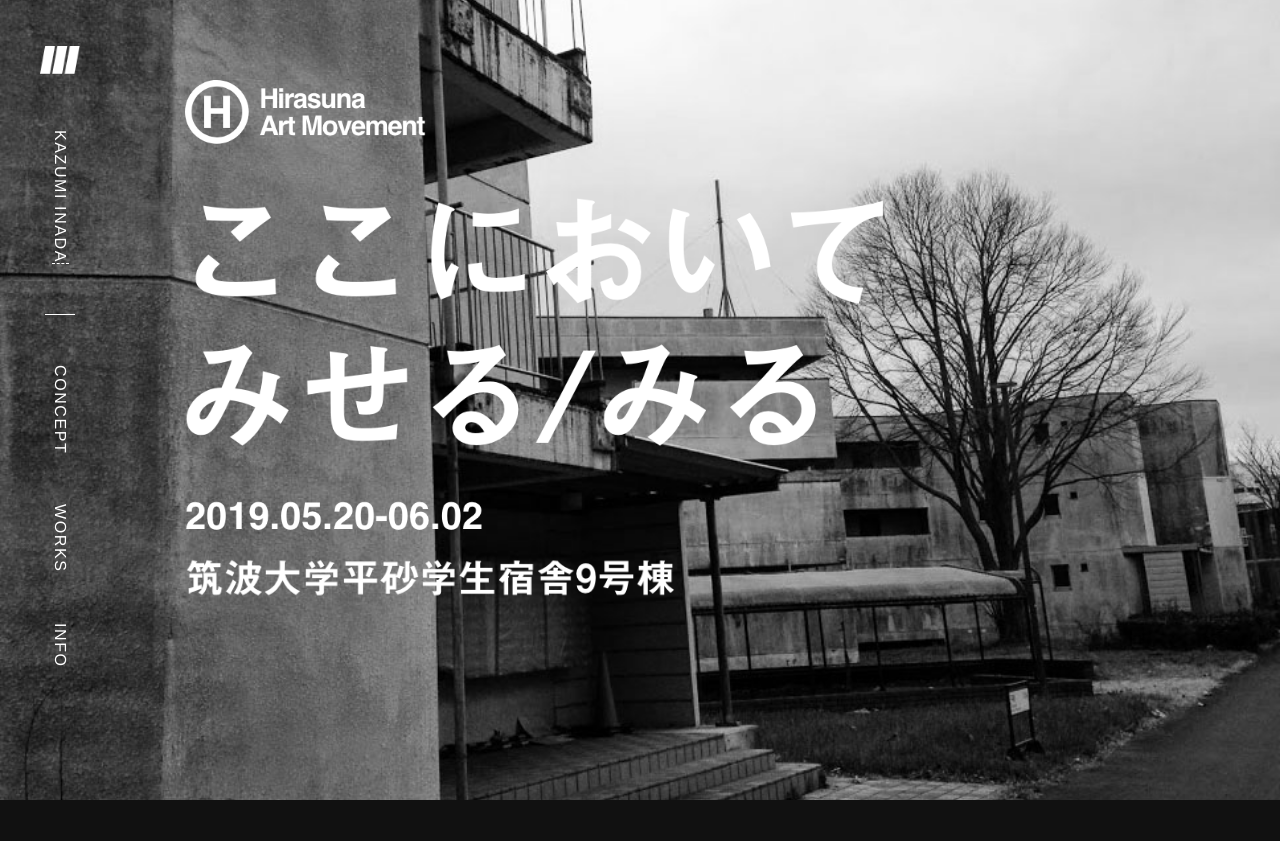
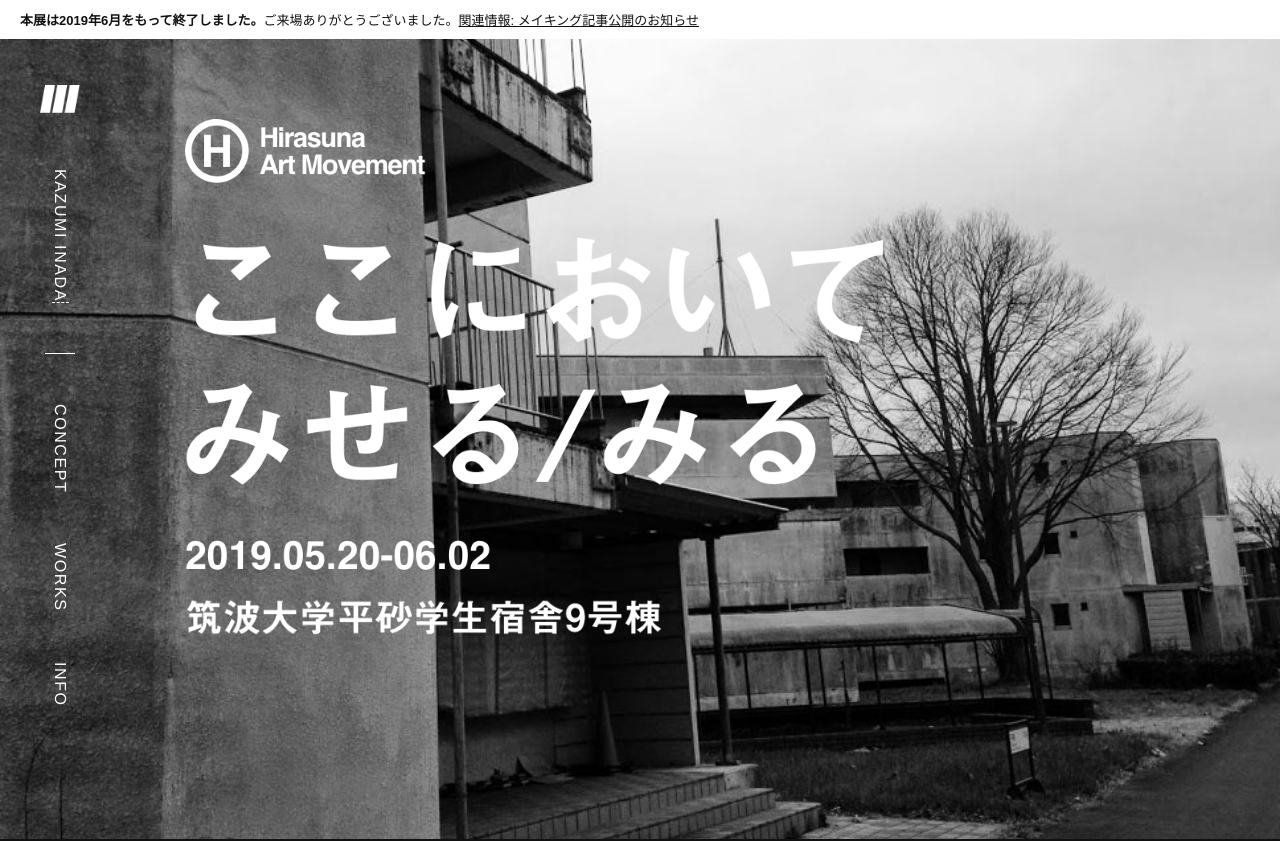
Before and after one commit to nandenjin/ham, a Nuxt app: page / in a window 1280 px wide. Shown: the top 841 px of the page. Built offline with nearby package versions, Linux system fonts and the light colour scheme.

Commit message:
feat: Add finished message

```diff
--- a/layouts/default.vue
+++ b/layouts/default.vue
@@ -1,8 +1,15 @@
 <template>
-  <div class="layout-wrap">
-    <the-side-bar class="sidebar" />
-    <div class="content">
-      <nuxt />
+  <div>
+    <div class="finished">
+      <strong>本展は2019年6月をもって終了しました。</strong>
+      <span>ご来場ありがとうございました。</span>
+      <a href="https://www.nandenjin.com/news/200124_making-notes" target="_blank">関連情報: メイキング記事公開のお知らせ</a>
+    </div>
+    <div class="layout-wrap">
+      <the-side-bar class="sidebar" />
+      <div class="content">
+        <nuxt />
+      </div>
     </div>
   </div>
 </template>
@@ -18,12 +25,25 @@
 </script>
 
 <style lang="sass">
+  .finished
+    padding: 10px 20px
+    background-color: #fff
+    color: #111
+    font-font-feature-settings: 'palt'
+    font-size: 13px
+
+    a
+      color: inherit
+      text-decoration: underline
 
   .layout-wrap
     .sidebar
-      position: fixed
+      position: sticky
       top: 0
       left: 0
       z-index: 100
+      float: left
 
+    .content
+      padding: .1px 0
 </style>
```
